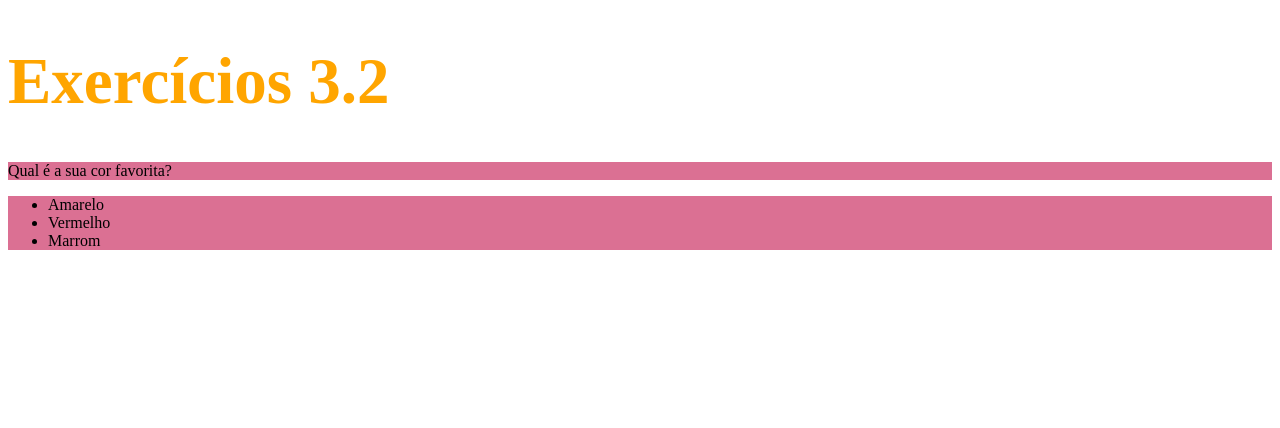
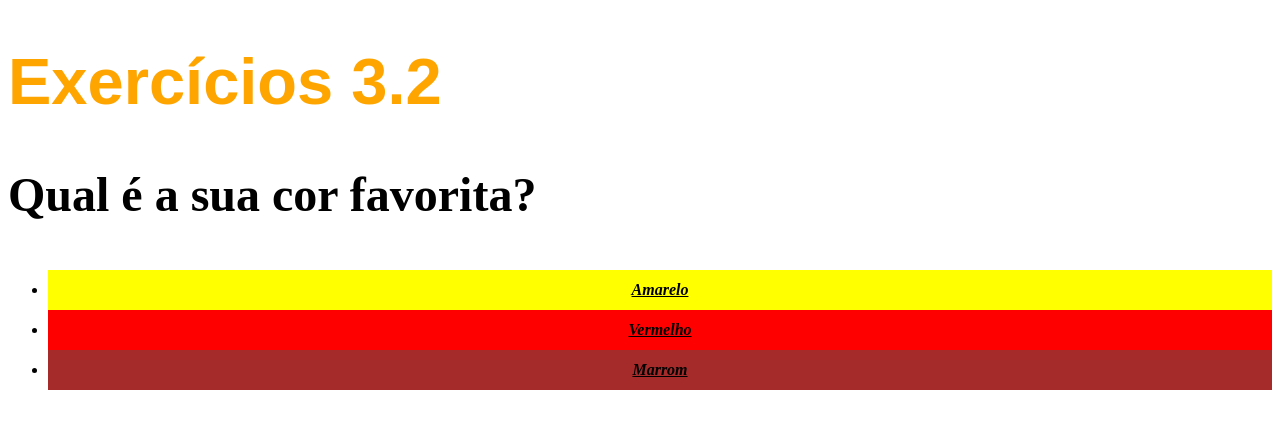
Before and after one commit to pedrobuente/trybe-exercises, a plain HTML site: page exercises/3.2/primeiro_passos_css.html in a window 1280 px wide. Drawn offline with Linux system fonts and the light colour scheme.

Commit message:
adicionado fontes, cores background, tamanhos de paragrafos, espaçamentos de linhas

```diff
--- a/exercises/3.2/primeiro_passos_css.html
+++ b/exercises/3.2/primeiro_passos_css.html
@@ -7,10 +7,34 @@
         h1{
             color: orange;
             font-size: 65px;
+            font-family: sans-serif;
         }
 
         .listcor   {
-            background-color:palevioletred;
+            background-color:white;
+            font-weight: 600;
+        }
+        body{
+            font-size: 16px;
+        }
+        p{
+            font-size: 3em;
+        }
+        ul{
+            font-style: italic;
+            text-align: center;
+            line-height: 40px;
+            text-decoration: underline;
+
+        }
+        #amarelo{
+            background-color: yellow;
+        }
+        #vermelho{
+            background-color:red;
+        }
+        #marrom{
+            background-color:brown ;
         }
 
 
@@ -20,9 +44,9 @@
     <h1>Exercícios 3.2</h1>
     <p class="listcor">Qual é a sua cor favorita?</p>
     <ul class="listcor">
-      <li>Amarelo</li>
-      <li>Vermelho</li>
-      <li>Marrom</li>
+      <li id="amarelo">Amarelo</li>
+      <li id="vermelho">Vermelho</li>
+      <li id="marrom">Marrom</li>
     </ul>
   </body>
 </html>
```
